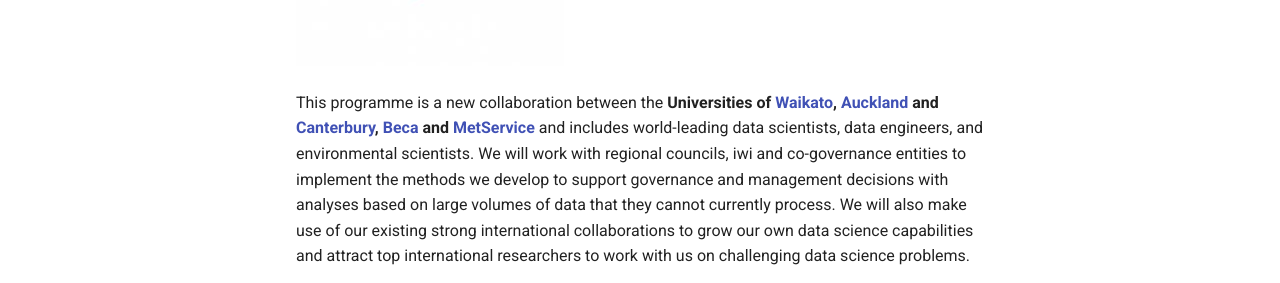
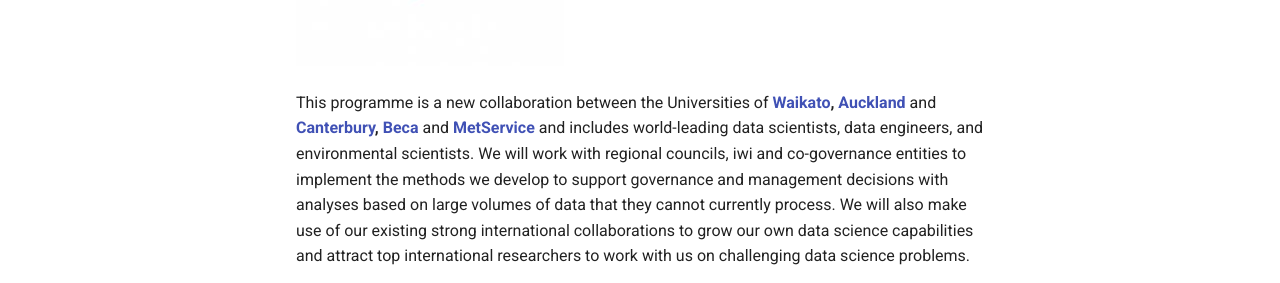
Before and after one commit to taiao/taiao-docs, an MkDocs documentation site: the page built from docs/About-Us/Taiao.md, in a window 1280 px wide and 900 px high, scrolled down 588 px. Shown: the part 167-450 px from the top of the window. Built offline with MkDocs 1.6.1 and Material for MkDocs 9.7.7, drawn with Linux system fonts in a browser that asks for light colours; comment, search, counter and statistics services are not loaded.

Commit message:
Update text formatting.

```diff
--- a/docs/About-Us/Taiao.md
+++ b/docs/About-Us/Taiao.md
@@ -7,7 +7,7 @@ Led by the [University of Waikato](https://www.waikato.ac.nz/), TAIAO is a data
 
 ![University of Canterbury](../img/canterbury.jpg)
 
-This programme is a new collaboration between the **Universities of [Waikato](https://www.waikato.ac.nz/), [Auckland](https://www.auckland.ac.nz/en.html) and [Canterbury](https://www.canterbury.ac.nz/), [Beca](https://www.beca.com/) and [MetService](https://www.metservice.com/)** and includes world-leading data scientists, data engineers, and environmental scientists. We will work with regional councils, iwi and co-governance entities to implement the methods we develop to support governance and management decisions with analyses based on large volumes of data that they cannot currently process. We will also make use of our existing strong international collaborations to grow our own data science capabilities and attract top international researchers to work with us on challenging data science problems.
+This programme is a new collaboration between the Universities of **[Waikato](https://www.waikato.ac.nz/), [Auckland](https://www.auckland.ac.nz/en.html)** and **[Canterbury](https://www.canterbury.ac.nz/), [Beca](https://www.beca.com/)** and **[MetService](https://www.metservice.com/)** and includes world-leading data scientists, data engineers, and environmental scientists. We will work with regional councils, iwi and co-governance entities to implement the methods we develop to support governance and management decisions with analyses based on large volumes of data that they cannot currently process. We will also make use of our existing strong international collaborations to grow our own data science capabilities and attract top international researchers to work with us on challenging data science problems.
 
 ![Waikato University](../img/waikato.jpg)
 
```
